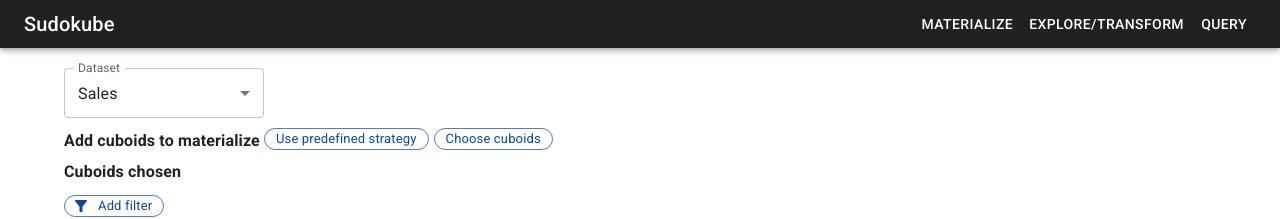
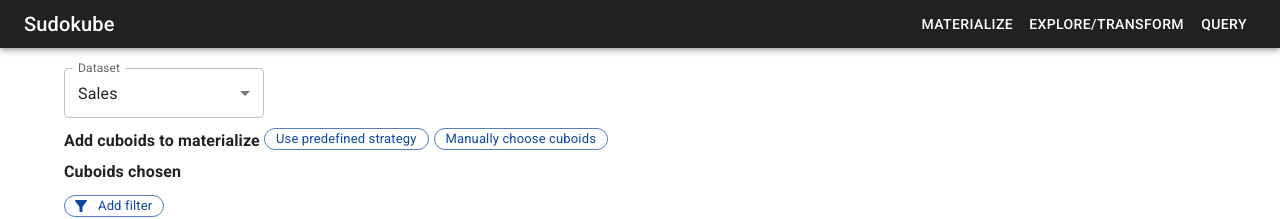
Before and after one commit to zhekai-jiang/sudokube-webui, a React (Create React App) app: page /materialize in a window 1280 px wide. Shown: the top 219 px of the page. Built offline with nearby package versions, Linux system fonts and the light colour scheme.

Commit message:
Mat: Rename manually add cuboids button, fix indentation

```diff
--- a/src/MaterializationView.tsx
+++ b/src/MaterializationView.tsx
@@ -177,7 +177,7 @@ const AddCuboids = observer(() => {
   const [isCuboidsDialogOpen, setCuboidsDialogOpen] = React.useState(false);
   // TODO: Call backend to get all cuboids
   return ( <span>
-    <ButtonChip label = 'Choose cuboids' variant = 'outlined' onClick = { () => setCuboidsDialogOpen(true) } />
+    <ButtonChip label = 'Manually choose cuboids' variant = 'outlined' onClick = { () => setCuboidsDialogOpen(true) } />
     <Dialog fullScreen open = {isCuboidsDialogOpen}>
       <DialogTitle>Choose cuboids</DialogTitle>
       <DialogContent>
```
Lines whose indentation alone changed are shown as unchanged.
